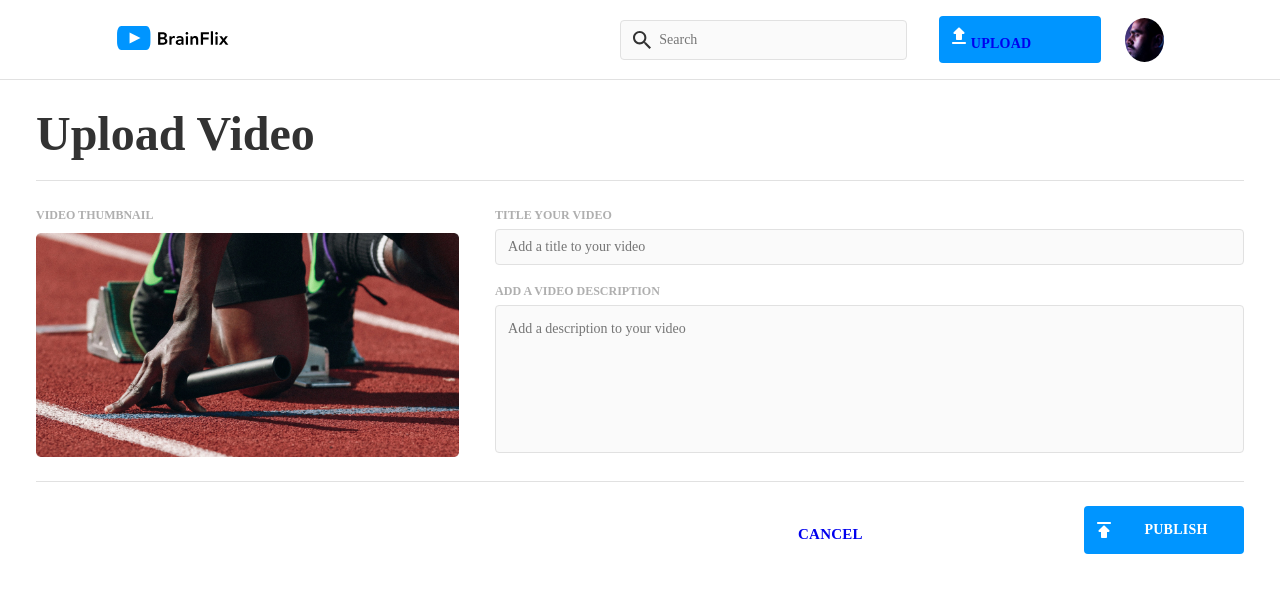
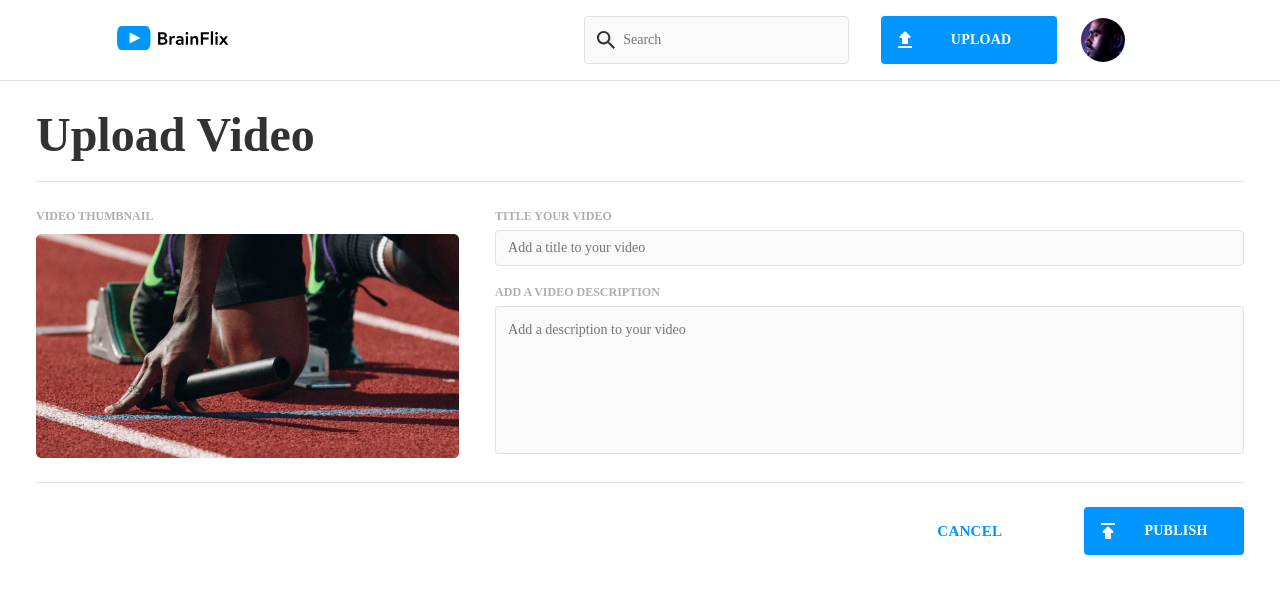
Before and after one commit to kirandhatt/brainflix, a React (Vite) app: page /upload in a window 1280 px wide. Shown: the top 594 px of the page. Built offline with nearby package versions, Linux system fonts and the light colour scheme.

Commit message:
fix styling issues

```diff
--- a/src/components/NavBar/NavBar.jsx
+++ b/src/components/NavBar/NavBar.jsx
@@ -10,7 +10,7 @@ export default function NavBar() {
         <header className='header-container'>
             <div className='header'>
                 <div className='header__logo'>
-                    <Link to="/">
+                    <Link to="/" className="header__logo-img">
                         <img className='header__logo-img' src={logo} alt="BrainFlix Logo"/>
                     </Link>
                 </div>
@@ -23,12 +23,14 @@ export default function NavBar() {
                 <div className='header__avatar'>
                     <img className='header__avatar-img' src={avatar} alt="user avatar"/>
                 </div>
-                <button className='header__button'>
+                <div className="header__button-container">
                     <Link to="/upload">
+                    <button className='header__button'>
                         <img className='header__button-img' src={uploadIcon} alt="upload icon"/>
                         <span className='header__button-text'>UPLOAD</span>
+                    </button>
                     </Link>
-                </button>
+                </div>
             </div>
         </header>
     );
--- a/src/components/NavBar/NavBar.scss
+++ b/src/components/NavBar/NavBar.scss
@@ -78,6 +78,7 @@
 
         @include tablet {
             margin: 0 1rem 0rem 0;
+            height: 100%;
             }
 
         &-img {
@@ -99,14 +100,14 @@
         text-align: right;
 
         @include tablet {
-            width: 20%;
+            width: 25%;
             display: flex;
             order: 2;
             padding-left: 1.5rem;
         }
 
         @include desktop {
-            width: 10%;
+            width: 20%;
             margin: 0rem;
         }
 
@@ -120,7 +121,21 @@
             @include tablet {
                 width: 2.75rem;
                 height: 2.75rem;
-                }
+            }
+
+            @include desktop {
+                width: 2.75rem;
+                height: 2.75rem;
+            }
+        }
+    }
+
+    &__button-container {
+        width: 100%;
+
+        @include tablet {
+            width: 35%;
+            padding: 0rem 1rem 0rem 0rem;
         }
     }
 
@@ -132,20 +147,22 @@
         letter-spacing: .0156rem;
         background-color: $brainflix-blue;
         width: 100%;
+        min-height: 2.5rem;
         border: none;
         border-radius: .25rem;
         display: flex;
         align-items: center;
-        padding: .75rem .75rem .75rem .75rem;
+        flex-wrap: nowrap;
+        padding: .75rem;
 
         @include tablet {
             @include text-body;
             color: $white;
             font-weight: 600;
             font-size: .9375rem;
+            min-width: 10rem;
             letter-spacing: .0156rem;
-            width: 20rem;
-            padding: 0.5rem 0.5rem 0.5rem 0.5rem;
+            padding: 0.75rem;
             margin: 0 0 0 1rem;
         }
 
--- a/src/pages/UploadPage/UploadPage.jsx
+++ b/src/pages/UploadPage/UploadPage.jsx
@@ -34,12 +34,14 @@ export default function Upload() {
                         <img className="upload-form__publish-button-img" src={publishIcon} alt="publish icon"/>
                         <span className="upload-form__publish-button-text">PUBLISH</span>
                     </button>
+                <div>
+                    <Link to="/">
                     <button className="upload-form__cancel-button" type="button" id="cancel">
-                        <Link to="/">
                         <img className="upload-form__cancel-button-img" src={publishIcon} alt="publish icon"/>
                         <span className="upload-form__cancel-button-text">CANCEL</span>
-                        </Link>
                     </button>
+                    </Link>
+                </div>
                 </div>
             </form>
         </main>
--- a/src/pages/UploadPage/UploadPage.scss
+++ b/src/pages/UploadPage/UploadPage.scss
@@ -5,6 +5,7 @@
 
 .upload {
     background-color: $white;
+    width: 100%;
     border-top: .0625rem solid $mercury;
     padding: 1.5rem 1rem 1.5rem 1rem;
 
@@ -150,8 +151,8 @@
 
         @include tablet {
             width: 10rem;
-            padding: 0.5rem 0.5rem 0.5rem 0.5rem;
-            margin: 0 0 0 1rem;
+            padding: 0.75rem;
+            margin: 0 0 0 4rem;
         }
 
         &:hover {
```
